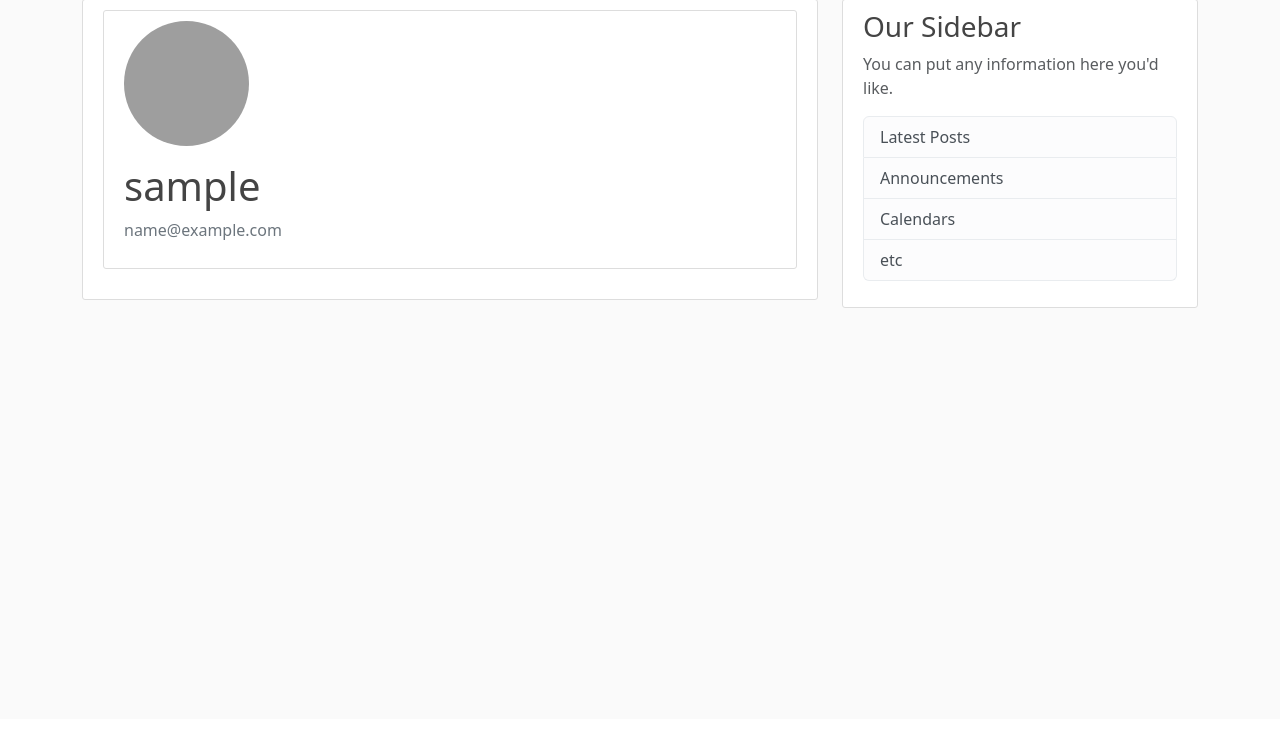
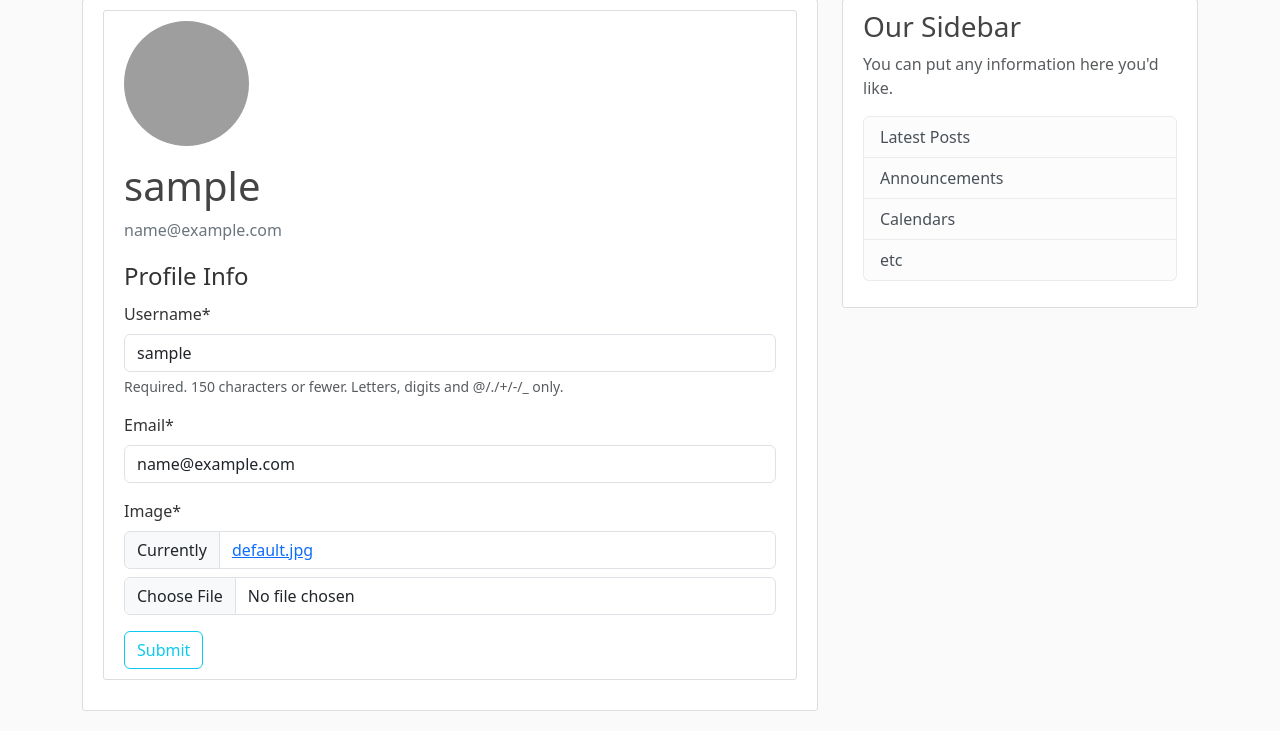
Before and after one commit to Oyshik-ICT/PostForge, a Django app: page /profile/ in a window 1280 px wide. Shown: the part 81-812 px from the top of the page. Before the commit the page ends 389 px from the top, so only its background shows below. Run offline with Django 5.2, Linux system fonts and the light colour scheme; the visitor is signed in with stand-in values (Sample User, id 1); some libraries are stand-ins or nearby versions; grey boxes are pictures that could not be loaded.

Commit message:
add class based views

```diff
--- a/blog/models.py
+++ b/blog/models.py
@@ -1,6 +1,7 @@
 from django.db import models
 from django.utils import timezone
 from django.contrib.auth.models import User
+from django.urls import reverse
 
 class Posts(models.Model):
     title = models.CharField(max_length=100)
@@ -14,3 +15,6 @@ class Posts(models.Model):
 
     def __str__(self):
         return self.title
+
+    def get_absolute_url(self):
+        return reverse('post-detail', kwargs={'pk': self.pk})
--- a/blog/templates/blog/home.html
+++ b/blog/templates/blog/home.html
@@ -8,7 +8,7 @@
                 <a class="mr-2" href="#">{{ post.author }}</a>
                 <small class="text-muted">{{ post.date_posted|date:"F d, Y" }}</small>
             </div>
-            <h2><a class="article-title" href="#">{{ post.title }}</a></h2>
+            <h2><a class="article-title" href="{% url 'post-detail' post.id%}">{{ post.title }}</a></h2>
             <p class="article-content">{{ post.content }}</p>
             </div>
         </article>
--- a/blog/urls.py
+++ b/blog/urls.py
@@ -2,6 +2,8 @@ from django.urls import path
 from . import views
 
 urlpatterns = [
-    path('', views.home, name = 'blog-home' ),
+    path('', views.PostListView.as_view(), name = 'blog-home' ),
+    path('post/<int:pk>/', views.PostDetailView.as_view(), name = 'post-detail'),
+    path('post/new', views.PostCreateView.as_view(), name = 'post-create'),
     path('about/', views.about, name = 'blog-about' ),
 ]
--- a/user/form.py
+++ b/user/form.py
@@ -1,6 +1,7 @@
 from django import forms
 from django.contrib.auth.models import User
 from django.contrib.auth.forms import UserCreationForm
+from .models import Profile
 
 class UserRegisterForm(UserCreationForm):
     email = forms.EmailField()
@@ -8,3 +9,16 @@ class UserRegisterForm(UserCreationForm):
     class Meta:
         model= User
         fields = ['username', 'email', 'password1', 'password2']
+
+class UserUpdateForm(forms.ModelForm):
+    email = forms.EmailField()
+
+    class Meta:
+        model= User
+        fields = ['username', 'email']
+
+class ProfileUpdateForm(forms.ModelForm):
+
+    class Meta:
+        model= Profile
+        fields = ['image']
--- a/user/models.py
+++ b/user/models.py
@@ -1,5 +1,6 @@
 from django.db import models
 from django.contrib.auth.models import User
+from PIL import Image
 
 class Profile(models.Model):
     user = models.OneToOneField(User, on_delete=models.CASCADE)
@@ -7,3 +8,13 @@ class Profile(models.Model):
 
     def __str__(self):
         return self.user.username
+
+    def save(self):
+        super().save()
+
+        img = Image.open(self.image.path)
+
+        if img.height > 300 or img.width > 300:
+            output_img = (300, 300)
+            img.thumbnail(output_img)
+            img.save(self.image.path)
--- a/user/templates/user/profile.html
+++ b/user/templates/user/profile.html
@@ -11,7 +11,17 @@
                 <p class="text-secondary">{{ user.email }}</p>
               </div>
             </div>
-            <!-- FORM HERE -->
+            <form method="POST" enctype="multipart/form-data">
+              {% csrf_token %}
+              <fieldset class="form-group">
+                  <legend>Profile Info</legend>
+                  {{ u_form|crispy}}
+                  {{ p_form|crispy}}
+              </fieldset>
+              <div class="form-group">
+                  <button class="btn btn-outline-info" type="submit">Submit</button>
+              </div>
+          </form>
         </div>
     </div>
 {% endblock%}
--- a/user/views.py
+++ b/user/views.py
@@ -1,7 +1,7 @@
 from django.shortcuts import render, redirect
 from django.contrib.auth.forms import UserCreationForm
 from django.contrib import messages
-from .form import UserRegisterForm
+from .form import UserRegisterForm, UserUpdateForm, ProfileUpdateForm
 from django.contrib.auth import logout
 from django.contrib.auth.decorators import login_required
 
@@ -24,4 +24,21 @@ def logout_view(request):
 
 @login_required
 def profile(request):
-    return render(request, 'user/profile.html')
+    if request.method == 'POST':
+        u_form = UserUpdateForm(request.POST, instance=request.user)
+        p_form = ProfileUpdateForm(request.POST, request.FILES, instance=request.user.profile)
+
+        if u_form.is_valid() and p_form.is_valid():
+            u_form.save()
+            p_form.save()
+            messages.success(request, 'Your profile has been updated')
+            return redirect('profile')
+    else:
+        u_form = UserUpdateForm(instance=request.user)
+        p_form = ProfileUpdateForm(instance=request.user.profile)
+
+    context = {
+        'u_form': u_form,
+        'p_form': p_form
+    }
+    return render(request, 'user/profile.html', context)
```
Also changed, not shown: blog/templates/blog/posts_detail.html (added, +14 -0 lines), blog/templates/blog/posts_form.html (added, +17 -0 lines), blog/views.py (+20 -0 lines).
